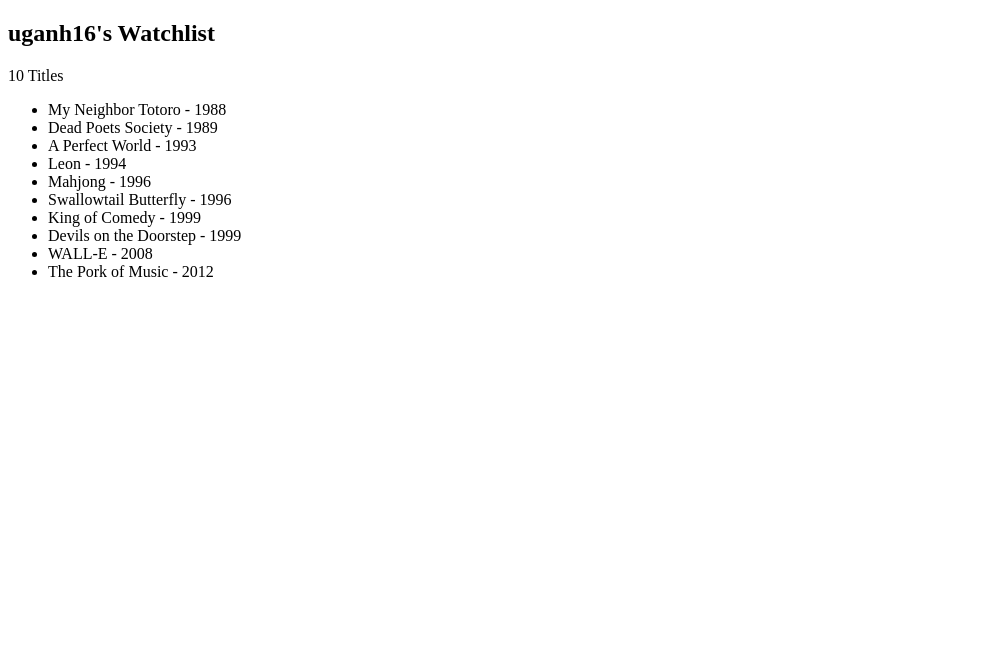
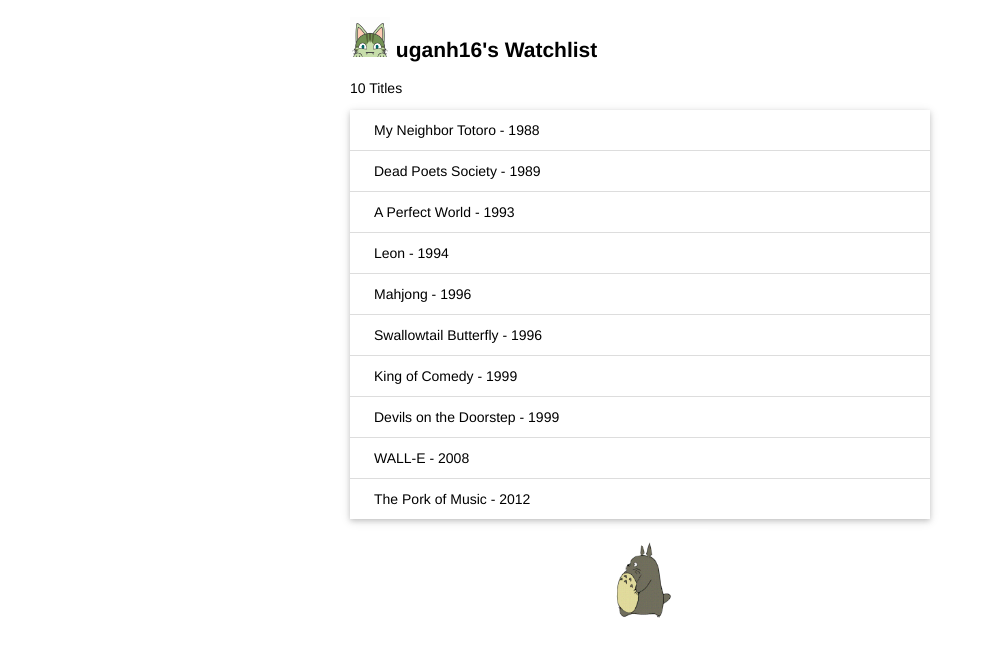
Before and after one commit to uganh/watchlist, a Flask app: page / in a window 1280 px wide. Shown: the top 657 px of the page, without its empty margins (0-988 px from the left). Run offline with Flask 3, Linux system fonts and the light colour scheme.

Commit message:
Add static files

```diff
--- /dev/null
+++ b/static/style.css
@@ -0,0 +1,43 @@
+body {
+  margin: auto;
+  max-width: 580px;
+  font-size: 14px;
+  font-family: Helvetica, Arial, sans-serif;
+}
+
+footer {
+  color: #888;
+  margin-top: 15px;
+  text-align: center;
+  padding: 10px;
+}
+
+.avatar {
+  width: 40px;
+}
+
+.movie-list {
+  list-style-type: none;
+  padding: 0;
+  margin-bottom: 10px;
+  box-shadow: 0 2px 5px 0 rgba(0, 0, 0, 0.16), 0 2px 10px 0 rgba(0, 0, 0, 0.12);
+}
+
+.movie-list li {
+  padding: 12px 24px;
+  border-bottom: 1px solid #ddd;
+}
+
+.movie-list li:last-child {
+  border-bottom: none;
+}
+
+.movie-list li:hover {
+  background-color: #f8f9fa;
+}
+
+.totoro {
+  display: block;
+  margin: 0 auto;
+  height: 100px;
+}
--- a/templates/index.html
+++ b/templates/index.html
@@ -3,14 +3,20 @@
 <head>
     <meta charset="utf-8">
     <title>{{ name }}'s Watchlist</title>
+    <link rel="icon" href="{{ url_for('static', filename='favicon.ico') }}">
+    <link rel="stylesheet" href="{{ url_for('static', filename='style.css') }}" type="text/css">
 </head>
 <body>
-    <h2>{{ name }}'s Watchlist</h2>
+    <h2>
+        <img class="avatar" alt="Avatar" src="{{ url_for('static', filename='images/avatar.png') }}">
+        {{ name }}'s Watchlist
+    </h2>
     <p>{{ movies | length }} Titles</p>
-    <ul>
+    <ul class="movie-list">
         {% for movie in movies %}
         <li>{{ movie.title }} - {{ movie.year }}</li>
         {% endfor %}
     </ul>
+    <img class="totoro" alt="Walking Totoro" src="{{ url_for('static', filename='images/totoro.gif') }}">
 </body>
 </html>
```
Also changed, not shown: static/favicon.ico (added), static/images/avatar.png (added), static/images/totoro.gif (added).
